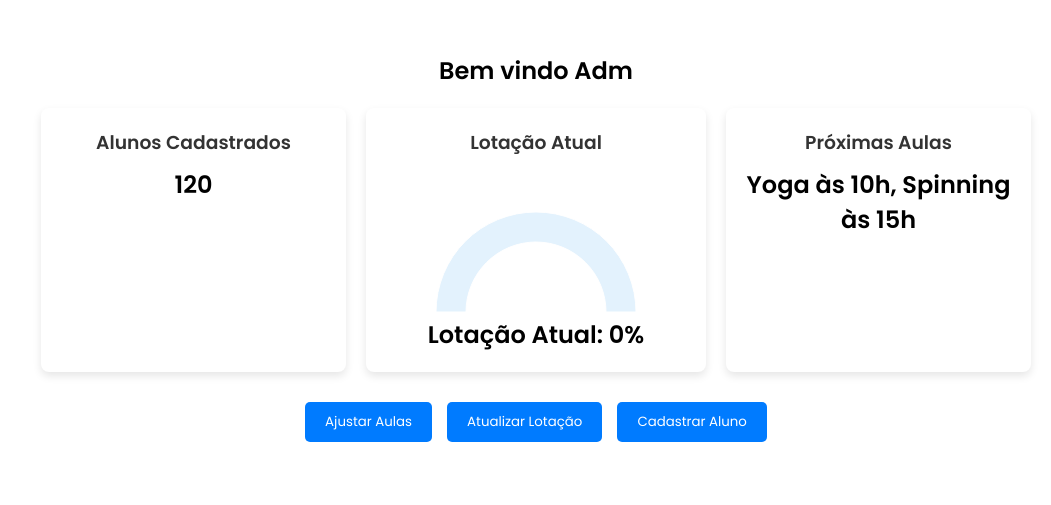
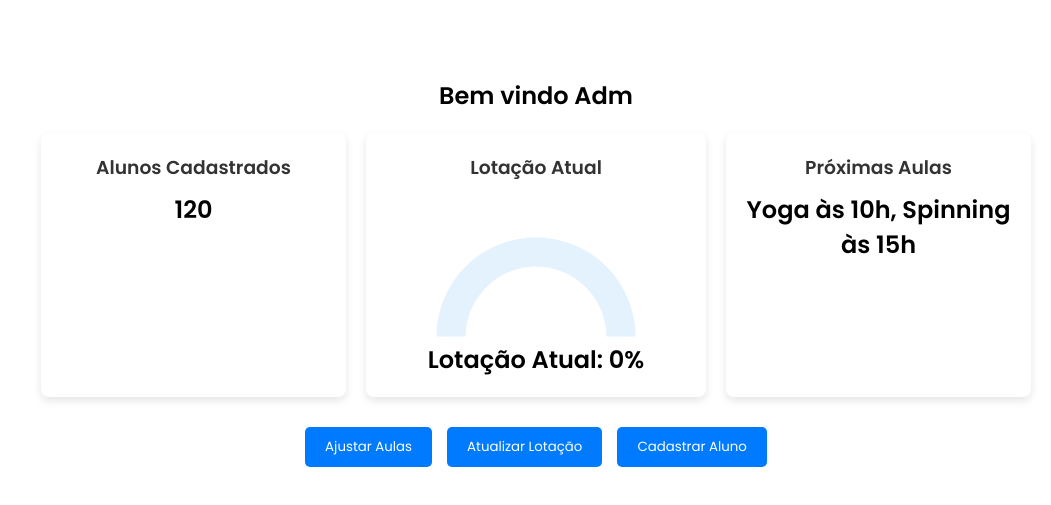
Before and after one commit to ViniciusLima10/liftly-back, a React (Vite) app in the folder public/: page /HomePageAdm in a window 1280 px wide. Shown: the part 183-688 px from the top of the page, without its empty margins (229-1280 px from the left). Built offline with nearby package versions, Linux system fonts and the light colour scheme.

Commit message:
LIF-02: Mudando o titulo da pagina MenuAdm de posicao

```diff
--- a/public/src/pages/HomePageAdm/index.jsx
+++ b/public/src/pages/HomePageAdm/index.jsx
@@ -13,7 +13,7 @@ const HomePageAdm = () => {
       <Header />
       <Sidebar />
       <div className="main-content">
-        <h2>Bem vindo Adm</h2>
+        <h2 className="titulo">Bem vindo Adm</h2>
 
         <div className="dashboard-cards">
           <div className="card">
--- a/public/src/pages/HomePageAdm/style.css
+++ b/public/src/pages/HomePageAdm/style.css
@@ -14,6 +14,10 @@
     display: flex;
     gap: 20px;
     margin-top: 20px;
+  }
+
+  .titulo{
+    margin-top: 50px;
   }
 
   .card {
```
